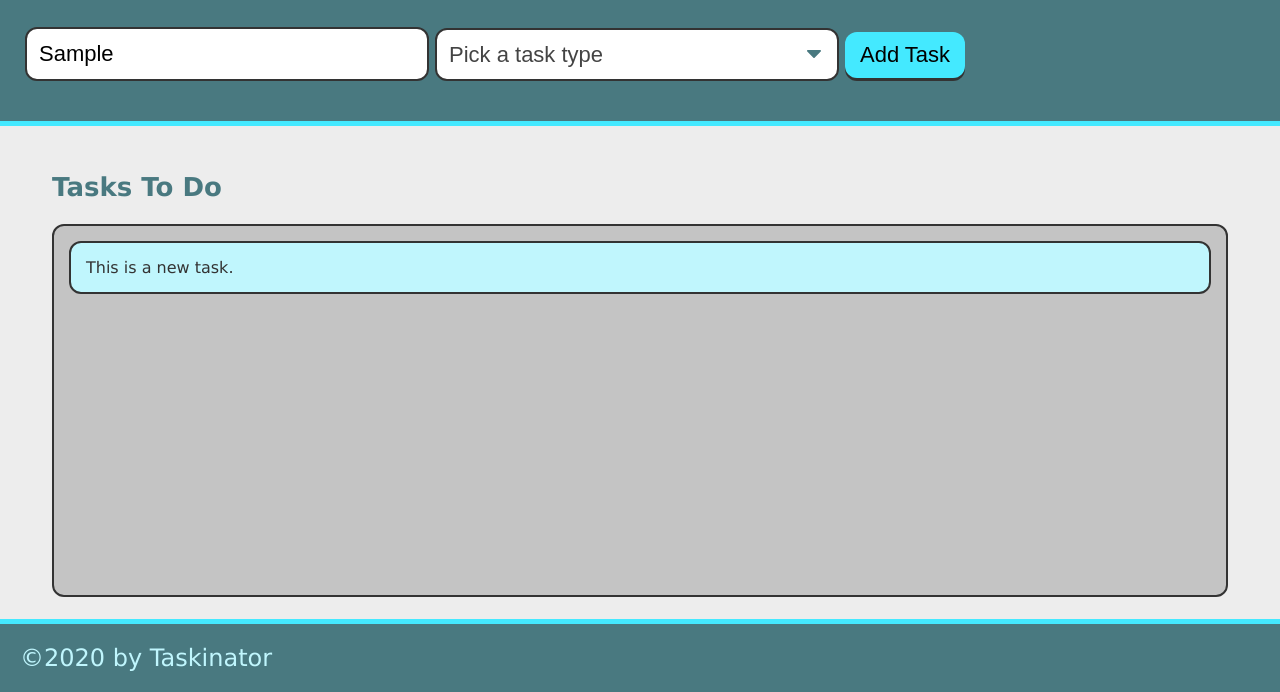
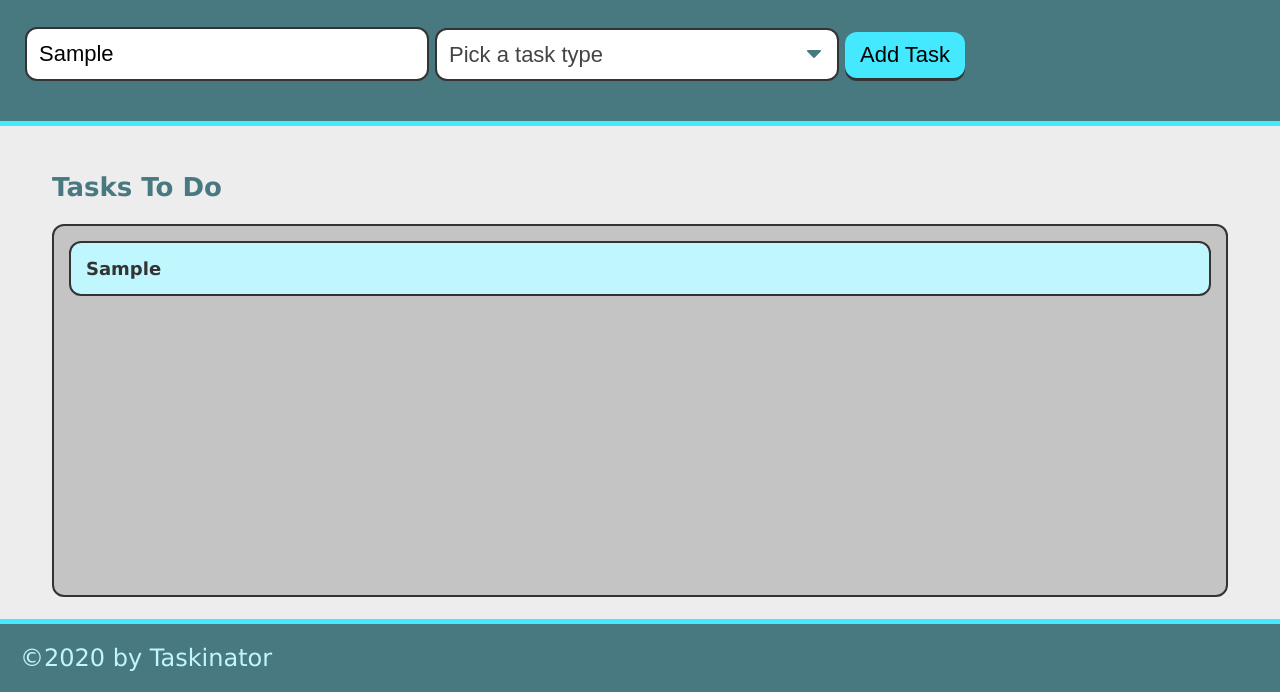
Before and after one commit to HabibJah1/taskinator, a plain HTML site: page index.html in a window 1280 px wide. Both pictures are taken after typing "Sample" into the empty fields and a click on the button "Add Task". Shown: the part 108-800 px from the top of the page. Drawn offline with Linux system fonts and the light colour scheme.

Commit message:
captured form field values

```diff
--- a/assets/js/script.js
+++ b/assets/js/script.js
@@ -1,14 +1,23 @@
-var buttonE1 = document.querySelector("#save-task");
-var tasksToDoE1 = document.querySelector("#tasks-to-do")
+var tasksToDoEl = document.querySelector("#tasks-to-do");
 var formEl = document.querySelector("#task-form");
 
-var createTaskHandler =  function () {
-event.preventDefault()
+var createTaskHandler = function (event) {
+  event.preventDefault();
 
-    var listItemE1 = document.createElement("li");
-    listItemE1.className = "task-item";
-    listItemE1.textContent = "This is a new task.";
-    tasksToDoE1.appendChild(listItemE1);
-  };
+  var taskNameInput = document.querySelector("input[name='task-name']").value;
+  var taskTypeInput = document.querySelector("select[name='task-type']").value;
+// Create list items
+  var listItemEl = document.createElement("li");
+  listItemEl.className = "task-item";
+// Create div to hold task info and add to list items
+  var taskInfoEl = document.createElement("div");
+  taskInfoEl.className = "task-info";
+// Add HTML content to div
+  taskInfoEl.innerHTML ="<h3 class='task-name'>" + taskNameInput +"</h3><span class='task-type'>" +taskTypeInput +"</span>";
+  listItemEl.appendChild(taskInfoEl);
+// Add entire list item  to list
+  tasksToDoEl.appendChild(listItemEl);
+  console.dir(listItemEl)
+};
 
-  formEl.addEventListener("submit", createTaskHandler)
+formEl.addEventListener("submit", createTaskHandler);
--- a/index.html
+++ b/index.html
@@ -22,6 +22,7 @@
           <option value="" disable selected>Pick a task type</option>
           <option value="School">School</option>
           <option value="Chores">Chores</option>
+          <option value="Self-Care">Self-Care</option>
           <option value="Misc">Misc</option>
         </select>
       </div>
```
